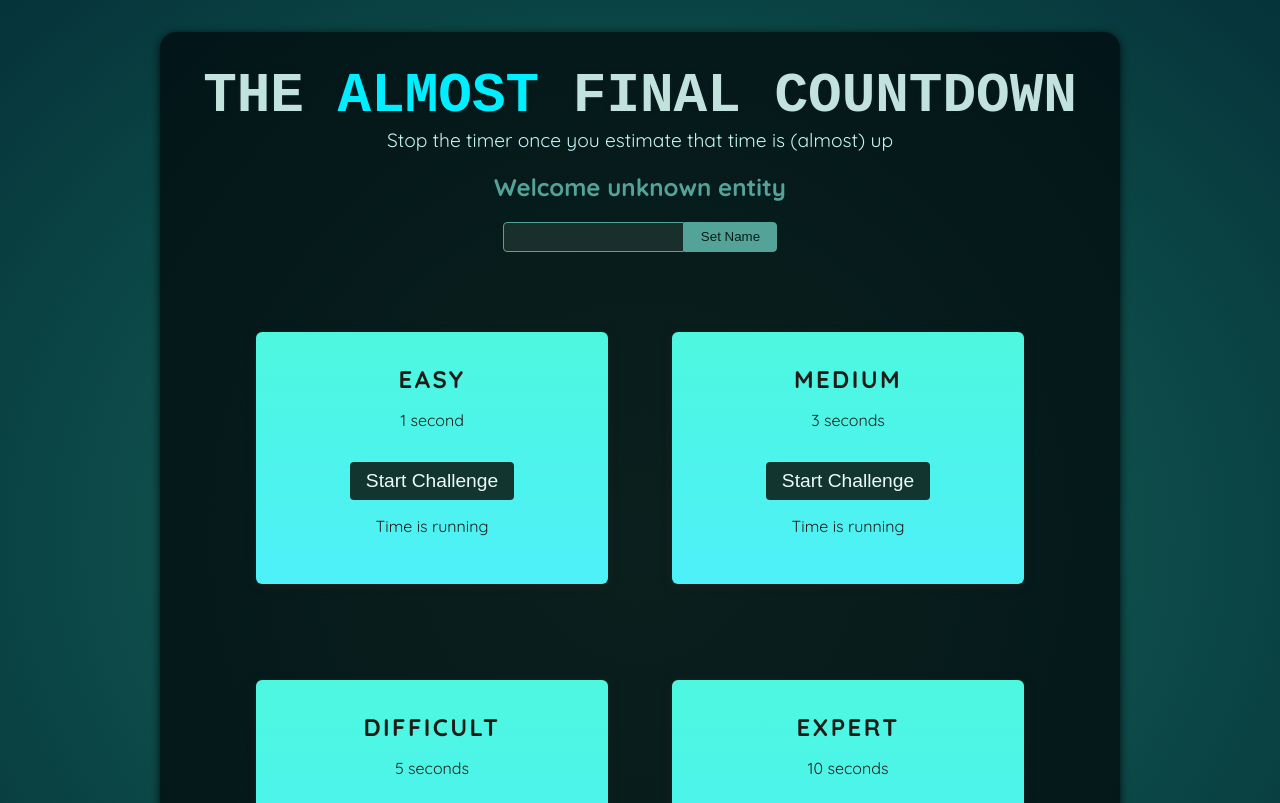
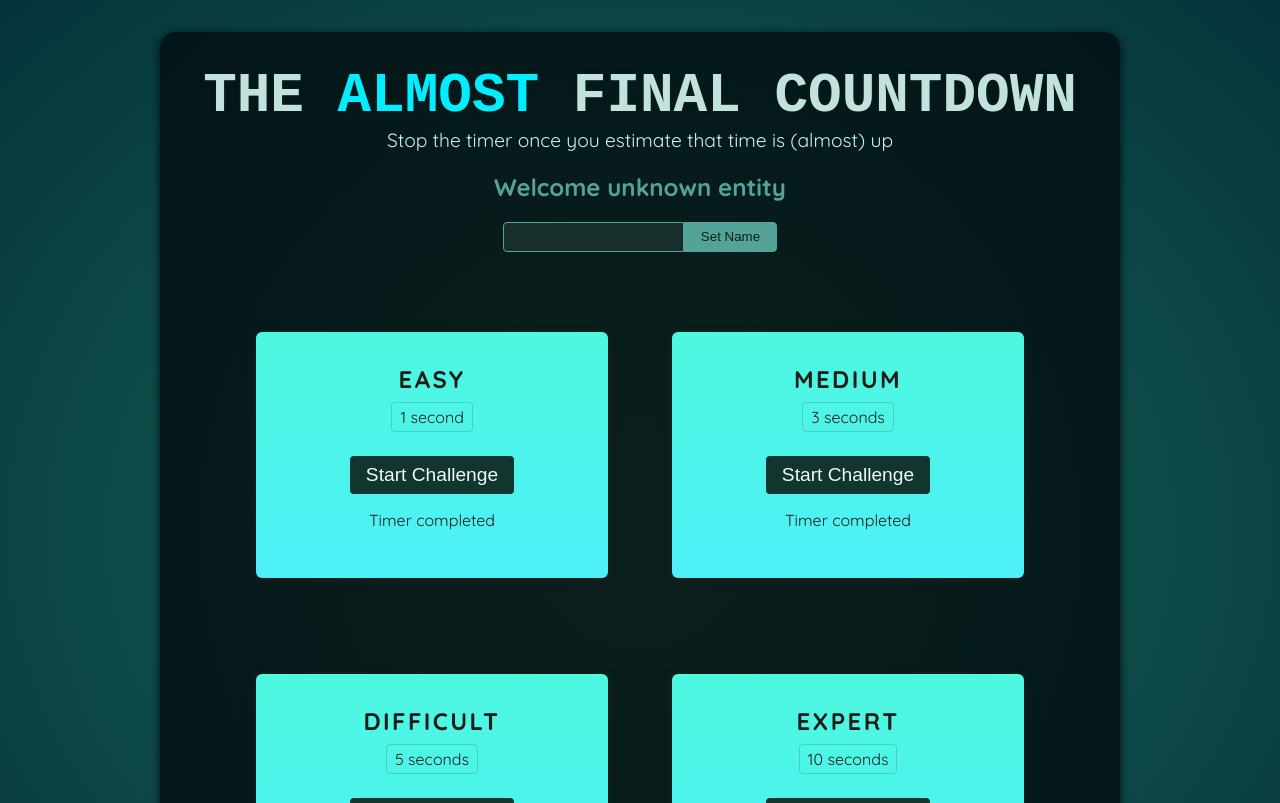
Before and after one commit to amanpreet04/react-refs, a React (Vite) app: page / in a window 1280 px wide. Shown: the top 803 px of the page. Built offline with nearby package versions, Linux system fonts and the light colour scheme; a web font is replaced by a local one.

Commit message:
Used ref to clear timeout

```diff
--- a/src/components/TimerChallenge.jsx
+++ b/src/components/TimerChallenge.jsx
@@ -1,12 +1,37 @@
+import { useRef, useState } from "react";
+
 export default function TimerChallenge({ title, targetTime }) {
+  const timeout = useRef();
+  const [timerStarted, setTimerStarted] = useState(false);
+  const [timerExpired, setTimerExpired] = useState(false);
+
+  function handleStart() {
+    timeout.current = setTimeout(() => {
+      setTimerExpired(true);
+    }, targetTime * 1000);
+
+    setTimerStarted(true);
+  }
+
+  function handleStop() {
+    clearTimeout(timeout.current);
+  }
+
   return (
     <section className="challenge">
       <h2>{title}</h2>
-      <p>
+      {timerExpired && <p>You lost!</p>}
+
+      <p className="challenge-time">
         {targetTime} second{targetTime > 1 ? "s" : ""}
       </p>
-      <button>Start Challenge</button>
-      <p>Time is running</p>
+
+      <button onClick={timerStarted ? handleStop : handleStart}>
+        {timerStarted ? "Stop" : "Start"} Challenge
+      </button>
+      <p className={timerStarted ? "active" : undefined}>
+        {timerStarted ? "Time is running" : "Timer completed"}
+      </p>
     </section>
   );
 }
```
